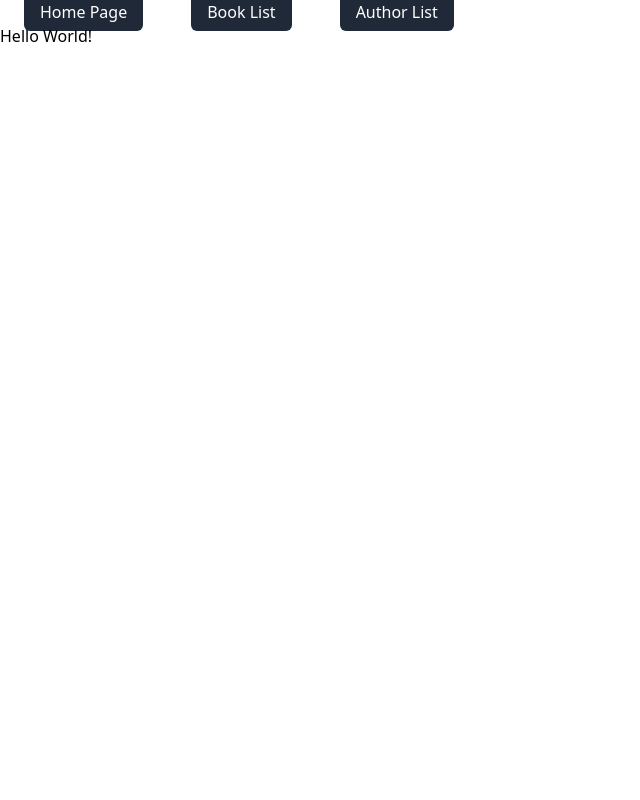
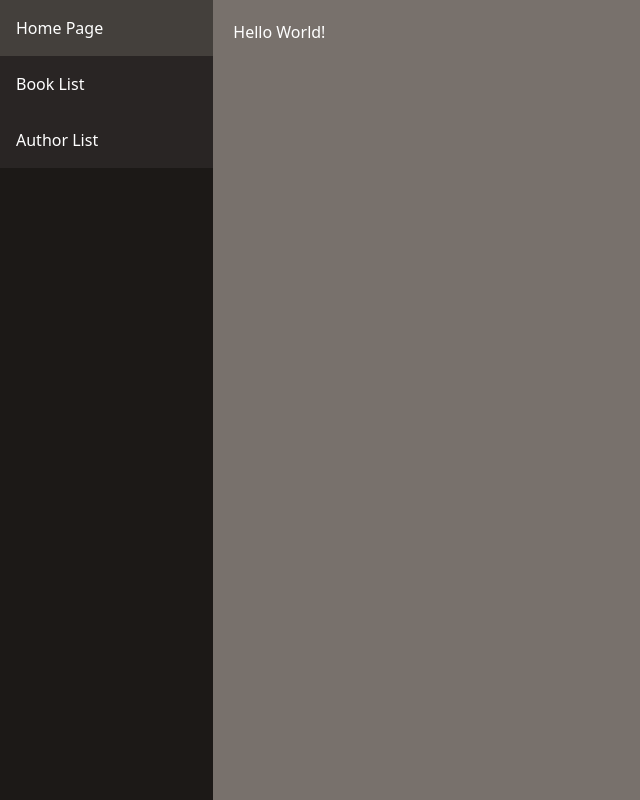
Before and after one commit to EnzoRosier/exam-m1, a Next.js app in the folder m1-site/: page / in a window 1280 px wide. Shown: the whole page, without its empty margins (0-640 px from the left). Built offline with nearby package versions, Linux system fonts and the light colour scheme.

Commit message:
nav front

```diff
--- /dev/null
+++ b/m1-site/src/app/author/page.tsx
@@ -0,0 +1,13 @@
+'use client';
+
+import GlobalLayout from '../../../src/components/GlobalLayout';
+
+const AuthorPage = () => {
+  return (
+    <GlobalLayout>
+        <h1>Yoooo wadduupEZEZE</h1>
+    </GlobalLayout>
+  );
+}
+
+export default AuthorPage;
--- a/m1-site/src/app/page.tsx
+++ b/m1-site/src/app/page.tsx
@@ -3,12 +3,10 @@ import './App.css';
 import GlobalLayout from '../components/GlobalLayout';
 
 function App() {
-
   return (
   <GlobalLayout> {}
     <h1>Hello World!</h1>
   </GlobalLayout>)
-
 }
 
 export default App;
--- a/m1-site/src/components/Button.tsx
+++ /dev/null
@@ -1,11 +0,0 @@
-import { FC } from "react"
-import './GlobalLayout.css';
-
-type Props = {
-  children: string
-  onClick: () => void
-}
-
-export const Button: FC<Props> = ({ children, onClick }) => {
-  return <span className= "m-6 bg-gray-800 text-white px-4 py-2 rounded-md cursor-pointer hover:bg-gray-700" onClick={onClick}>{children}</span>
-}
--- a/m1-site/src/components/GlobalLayout.tsx
+++ b/m1-site/src/components/GlobalLayout.tsx
@@ -1,36 +1,37 @@
 "use client";
-import { Button } from "./Button";
+import { NavButton } from "./NavButton";
 import "./GlobalLayout.css";
+import { useRouter } from "next/navigation";
 
 export default function GlobalLayout({
     children,
 }: {
     children: React.ReactNode;
 }) {
+    const router = useRouter();
+
+    const goHomePage = () => {
+        router.push("/");
+    };
+
+    const goBookPage = () => {
+        router.push("/book");
+    };
+
+    const goAuthorPage = () => {
+        router.push("/author");
+    };
+
     return (
-        <div>
-            <Button
-                onClick={function (): void {
-                    throw new Error("Function not implemented.");
-                }}
-            >
-                Home Page
-            </Button>
-            <Button
-                onClick={function (): void {
-                    throw new Error("Function not implemented.");
-                }}
-            >
-                Book List
-            </Button>
-            <Button
-                onClick={function (): void {
-                    throw new Error("Function not implemented.");
-                }}
-            >
-                Author List
-            </Button>
-            <main>{children}</main>
+        <div className="grid grid-cols-6 bg-stone-500 text-white">
+            <div className="col-span-1 flex flex-col bg-stone-900 h-screen">
+                <NavButton onClick={goHomePage}>Home Page</NavButton>
+                <NavButton onClick={goBookPage}>Book List</NavButton>
+                <NavButton onClick={goAuthorPage}>Author List</NavButton>
+            </div>
+            <div className="col-span-5 p-5">
+                <main>{children}</main>
+            </div>
         </div>
     );
 }
--- /dev/null
+++ b/m1-site/src/components/NavButton.tsx
@@ -0,0 +1,11 @@
+import { FC } from "react"
+import './GlobalLayout.css';
+
+type Props = {
+  children: string
+  onClick: () => void
+}
+
+export const NavButton: FC<Props> = ({ children, onClick }) => {
+  return <span className= "p-4 text-white bg-stone-800 hover:bg-stone-700 w-full cursor-pointer" onClick={onClick}>{children}</span>
+}
```
